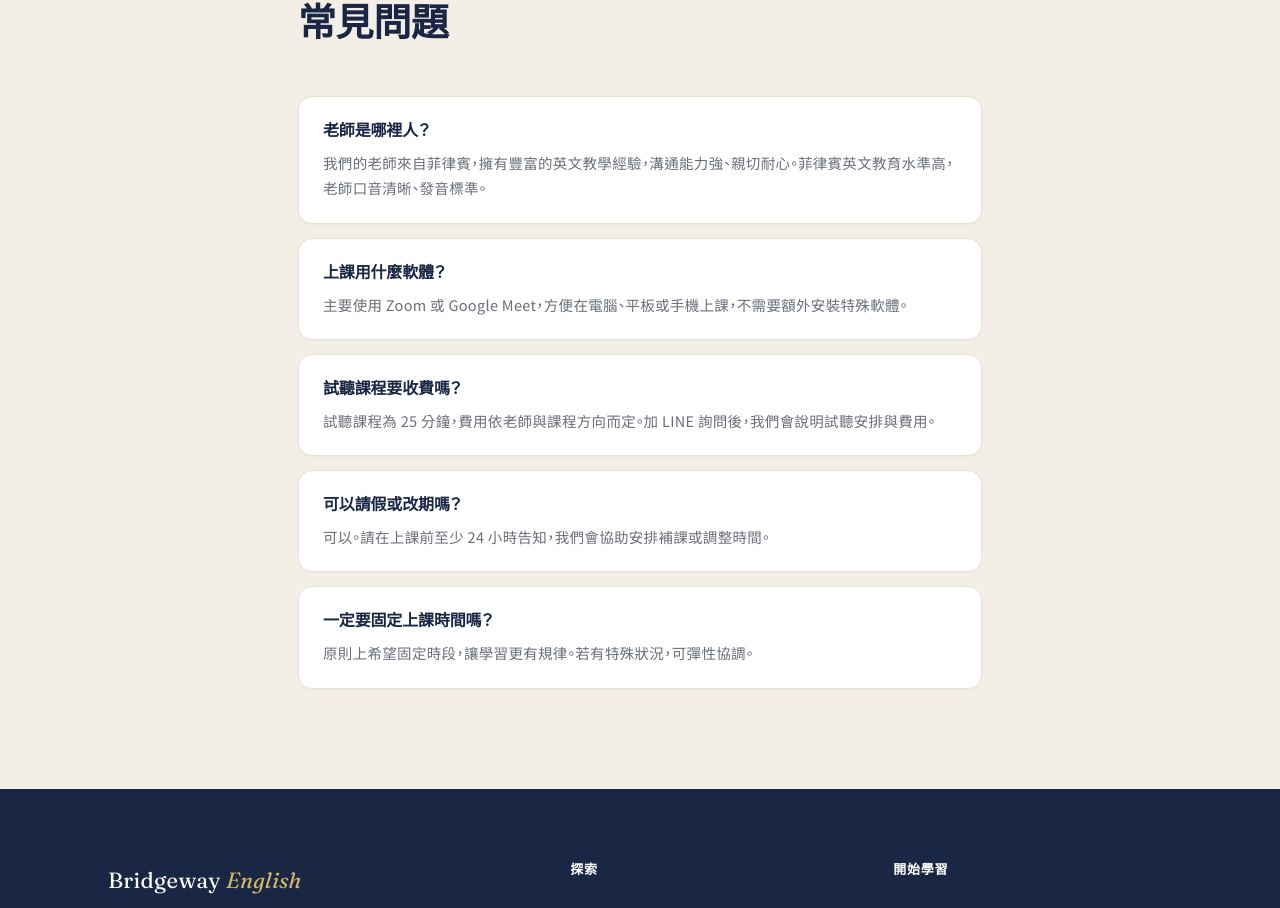
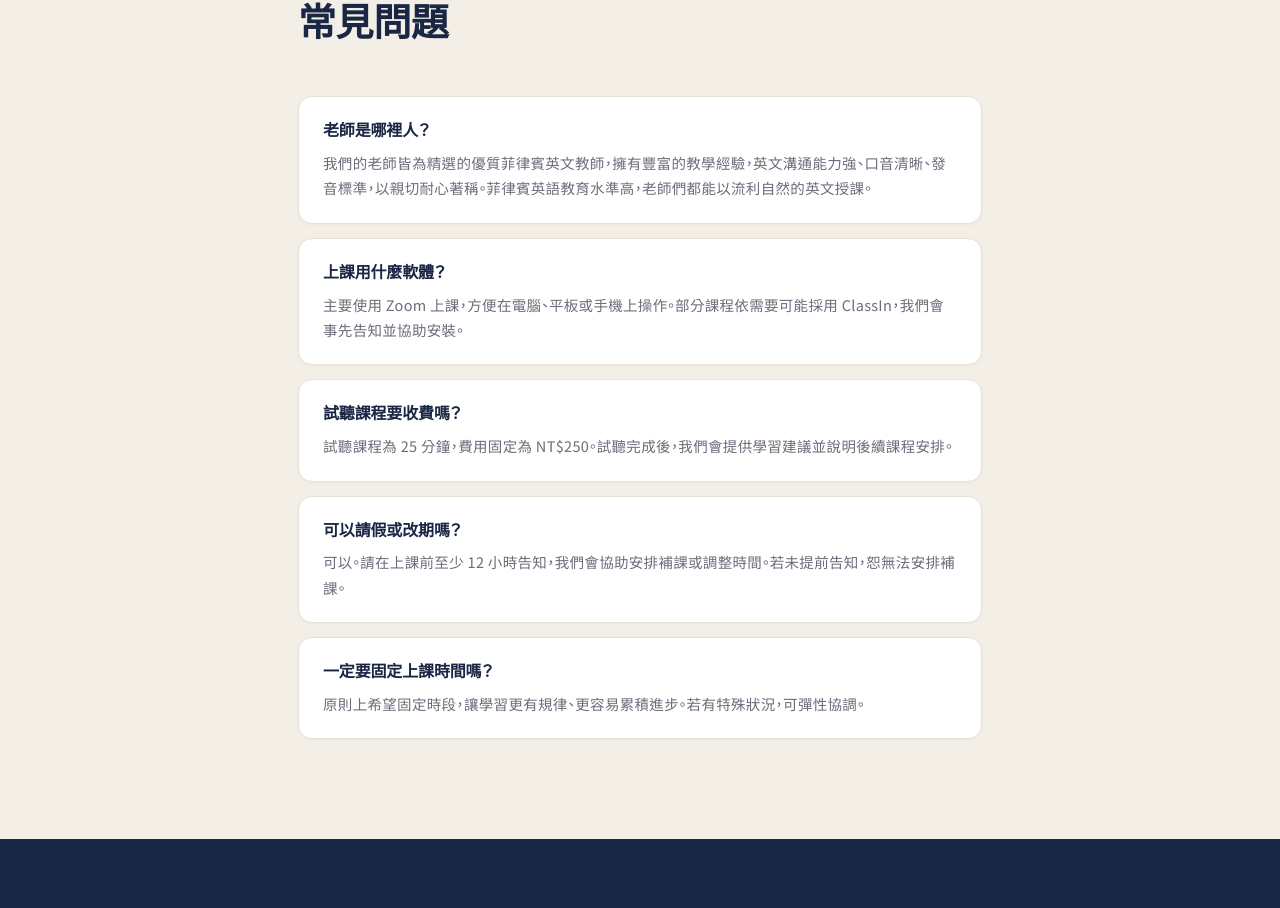
Before and after one commit to bridgewayenglish123-cpu/bridgeway-english, a Next.js app: page /contact in a window 1280 px wide. Shown: the part 1105-2013 px from the top of the page. Built offline with nearby package versions, Linux system fonts and the light colour scheme.

Commit message:
fix: update FAQ — Philippine teachers, Zoom/ClassIn, trial NT250, 12hr cancellation policy

```diff
--- a/app/contact/page.tsx
+++ b/app/contact/page.tsx
@@ -13,11 +13,11 @@ const steps = [
 ];
 
 const faqs = [
-  { q: "老師是哪裡人？", a: "我們的老師來自菲律賓，擁有豐富的英文教學經驗，溝通能力強、親切耐心。菲律賓英文教育水準高，老師口音清晰、發音標準。" },
-  { q: "上課用什麼軟體？", a: "主要使用 Zoom 或 Google Meet，方便在電腦、平板或手機上課，不需要額外安裝特殊軟體。" },
-  { q: "試聽課程要收費嗎？", a: "試聽課程為 25 分鐘，費用依老師與課程方向而定。加 LINE 詢問後，我們會說明試聽安排與費用。" },
-  { q: "可以請假或改期嗎？", a: "可以。請在上課前至少 24 小時告知，我們會協助安排補課或調整時間。" },
-  { q: "一定要固定上課時間嗎？", a: "原則上希望固定時段，讓學習更有規律。若有特殊狀況，可彈性協調。" },
+  { q: "老師是哪裡人？", a: "我們的老師皆為精選的優質菲律賓英文教師，擁有豐富的教學經驗，英文溝通能力強、口音清晰、發音標準，以親切耐心著稱。菲律賓英語教育水準高，老師們都能以流利自然的英文授課。" },
+  { q: "上課用什麼軟體？", a: "主要使用 Zoom 上課，方便在電腦、平板或手機上操作。部分課程依需要可能採用 ClassIn，我們會事先告知並協助安裝。" },
+  { q: "試聽課程要收費嗎？", a: "試聽課程為 25 分鐘，費用固定為 NT$250。試聽完成後，我們會提供學習建議並說明後續課程安排。" },
+  { q: "可以請假或改期嗎？", a: "可以。請在上課前至少 12 小時告知，我們會協助安排補課或調整時間。若未提前告知，恕無法安排補課。" },
+  { q: "一定要固定上課時間嗎？", a: "原則上希望固定時段，讓學習更有規律、更容易累積進步。若有特殊狀況，可彈性協調。" },
 ];
 
 export default function Contact() {
```
